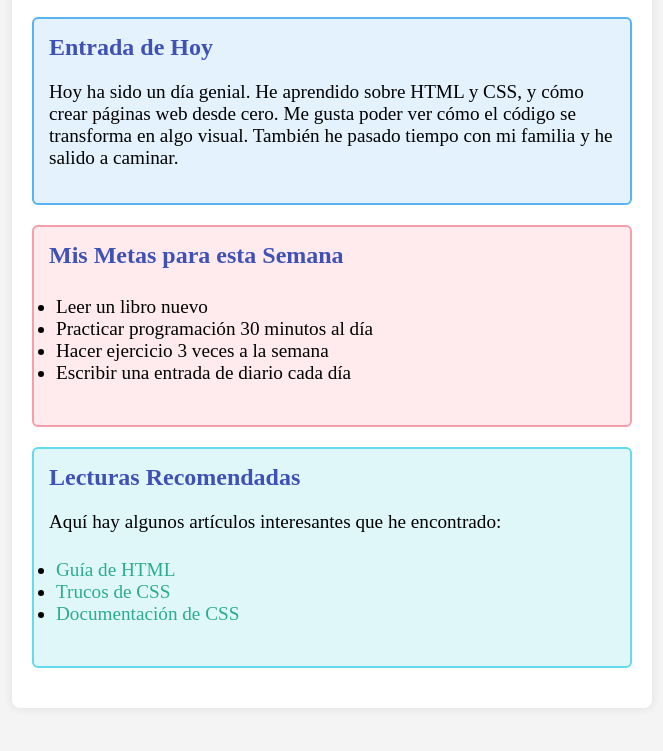
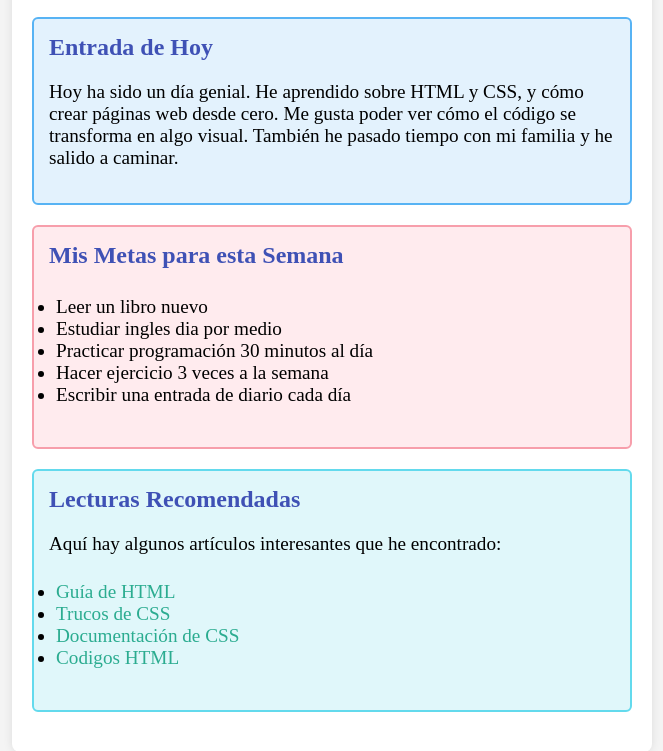
Before and after one commit to Laura090825/PROYECTPAREJA, a plain HTML site: page ejercicioclase/index.html in a window 1280 px wide. Shown: the part 155-906 px from the top of the page, without its empty margins (308-971 px from the left). Drawn offline with Linux system fonts and the light colour scheme.

Commit message:
Descripcion de los cambios realizados

```diff
--- a/ejercicioclase/index.html
+++ b/ejercicioclase/index.html
@@ -79,6 +79,7 @@
             <h2>Mis Metas para esta Semana</h2>
             <ul>
                 <li>Leer un libro nuevo</li>
+                <li>Estudiar ingles dia por medio</li>
                 <li>Practicar programación 30 minutos al día</li>
                 <li>Hacer ejercicio 3 veces a la semana</li>
                 <li>Escribir una entrada de diario cada día</li>
@@ -91,6 +92,7 @@
                 <li><a href="#">Guía de HTML</a></li>
                 <li><a href="#">Trucos de CSS</a></li>
                 <li><a href="#">Documentación de CSS</a></li>
+                <li><a href="#">Codigos HTML</a></li>
             </ul>
         </div>
     </div>
```
